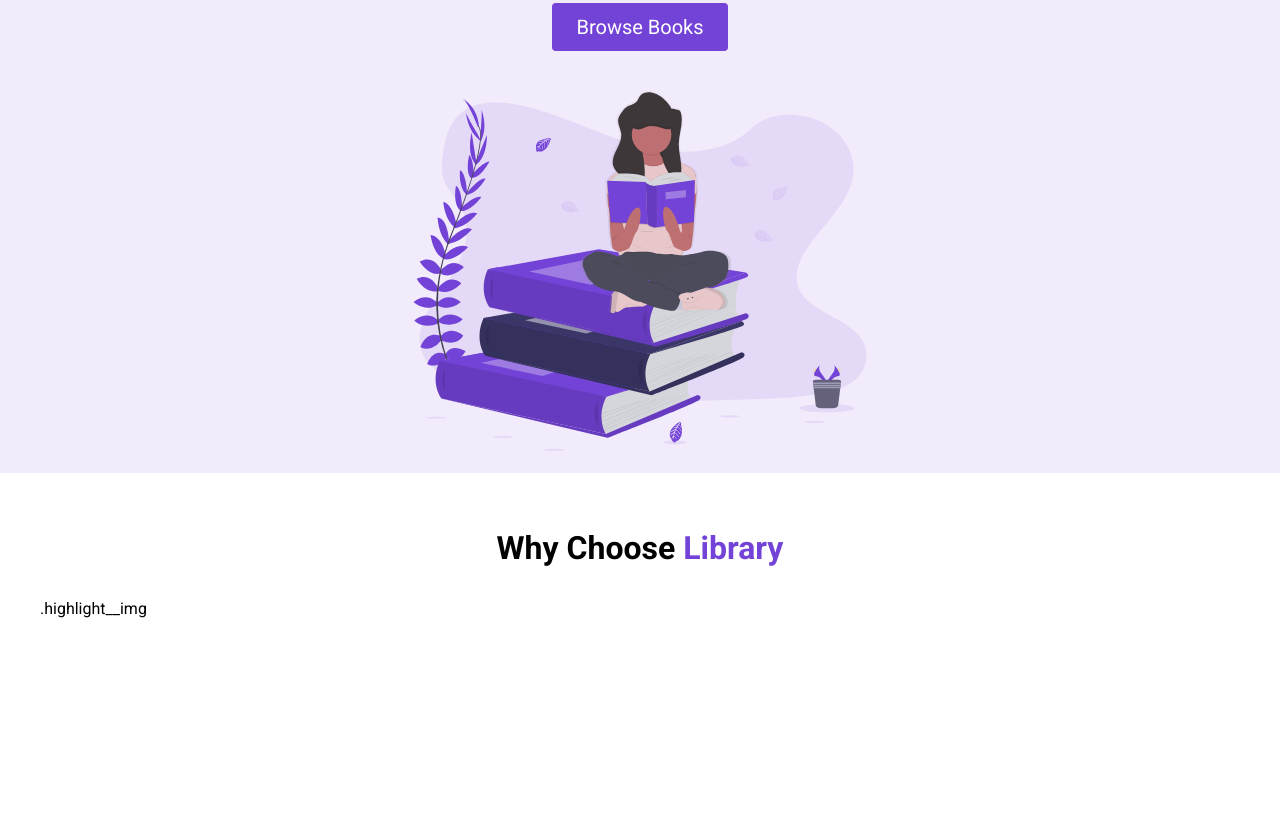
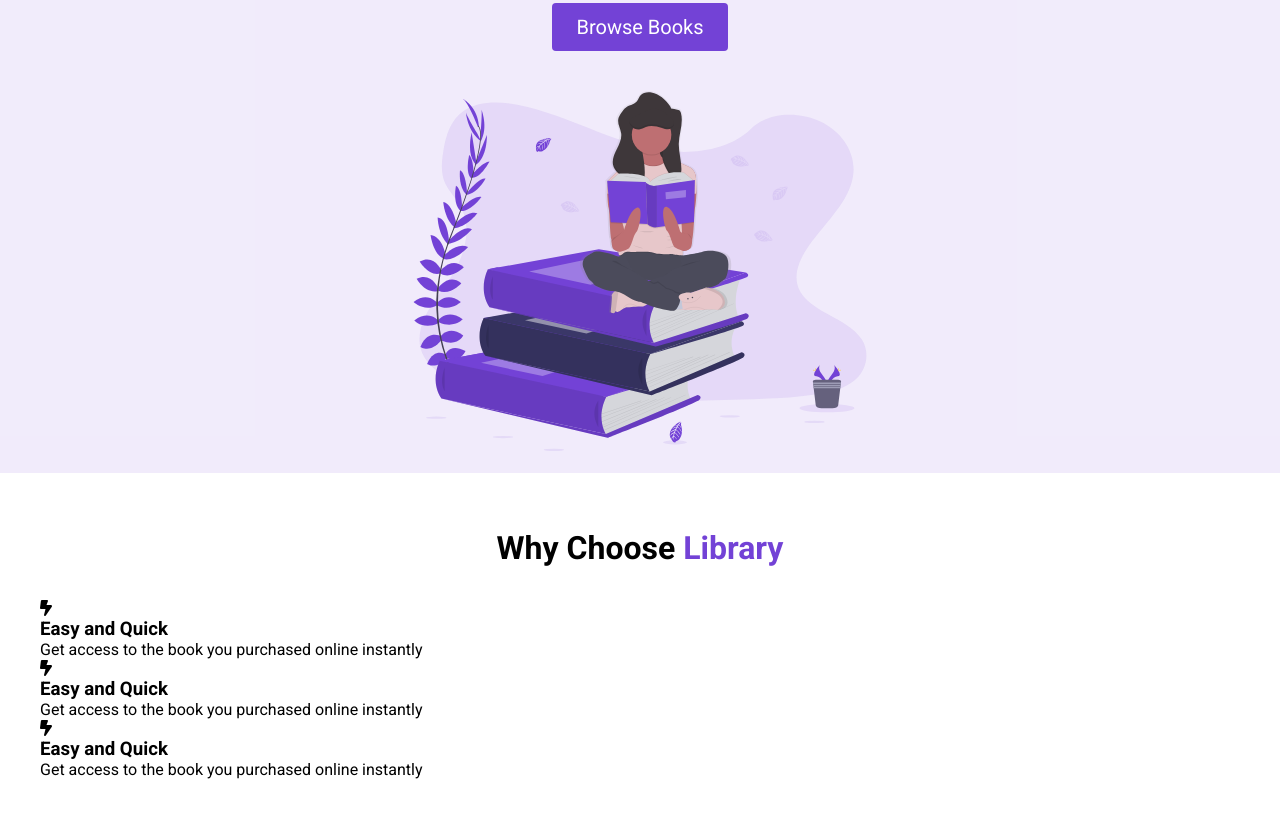
Before and after one commit to ryanN23/E-Commerce-Website, a plain HTML site: page index.html in a window 1280 px wide. Shown: the part 327-1144 px from the top of the page. Drawn offline with Linux system fonts and the light colour scheme.

Commit message:
Added Highlight section

```diff
--- a/index.html
+++ b/index.html
@@ -13,7 +13,6 @@
       crossorigin="anonymous"
       referrerpolicy="no-referrer"
     />
-
   </head>
   <body>
     <section id="landing">
@@ -48,9 +47,37 @@
       <section id="highlights">
         <div class="container">
           <div class="row">
-            <h2 class="section__title">Why Choose <span class="purple">Library</span></h2>
+            <h2 class="section__title">
+              Why Choose <span class="purple">Library</span>
+            </h2>
             <div class="highlight__wrapper">
-                .highlight__img
+              <div class="highlight">
+                <div class="highlight__img">
+                  <i class="fa-solid fa-bolt-lightning"></i>
+                  <h3 class="highlight__subtitle">Easy and Quick</h3>
+                  <p class="highlight__para">
+                    Get access to the book you purchased online instantly
+                  </p>
+                </div>
+              </div>
+              <div class="highlight">
+                <div class="highlight__img">
+                  <i class="fa-solid fa-bolt-lightning"></i>
+                  <h3 class="highlight__subtitle">Easy and Quick</h3>
+                  <p class="highlight__para">
+                    Get access to the book you purchased online instantly
+                  </p>
+                </div>
+              </div>
+              <div class="highlight">
+                <div class="highlight__img">
+                  <i class="fa-solid fa-bolt-lightning"></i>
+                  <h3 class="highlight__subtitle">Easy and Quick</h3>
+                  <p class="highlight__para">
+                    Get access to the book you purchased online instantly
+                  </p>
+                </div>
+              </div>
             </div>
           </div>
         </div>
@@ -67,7 +94,6 @@
           <div class="row"></div>
         </div>
       </section>
-
     </main>
   </body>
 </html>
```
